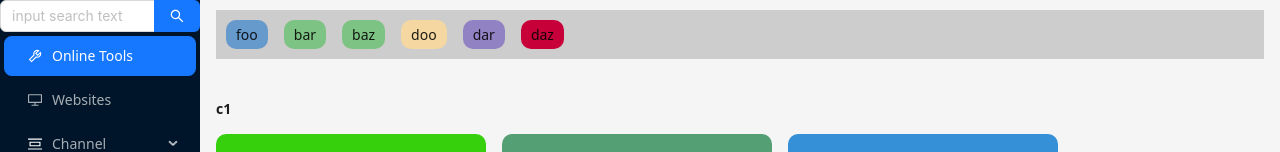
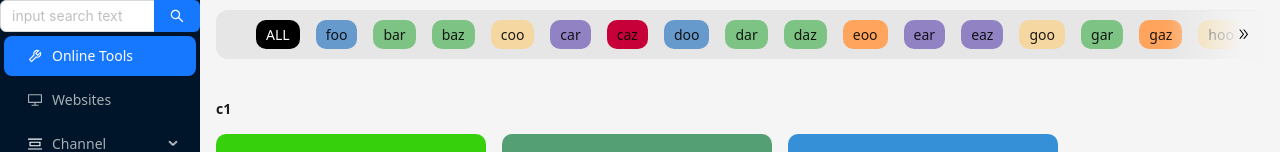
Before and after one commit to PickiUp/bookmarks, a React (Vite) app: page /onlineTools in a window 1280 px wide. Shown: the top 152 px of the page. Built offline with nearby package versions, Linux system fonts and the light colour scheme; grey boxes are pictures that could not be loaded.

Commit message:
feat: 根据tag过滤结果， 设置tag区域点击左右滚动

```diff
--- a/src/App.scss
+++ b/src/App.scss
@@ -19,6 +19,9 @@ a {
     border-radius: 10px;
     cursor: pointer;
     transition: var(--trans-normal);
+    &.noactive {
+        opacity: 0.4;
+    }
     &:hover {
         opacity: 0.7;
     }
--- a/src/components/Tag.jsx
+++ b/src/components/Tag.jsx
@@ -1,6 +1,12 @@
 import React from 'react';
 
-function Tag({ tagName }) {
+function Tag({
+    tagName,
+    setTagName,
+    setUseTag,
+    setLastClickTag,
+    lastClickTag,
+}) {
     const bgArr = [
         '#7DC383',
         '#FFA45C',
@@ -15,11 +21,28 @@ function Tag({ tagName }) {
     function randomBg() {
         return bgArr[Math.floor(Math.random() * bgArr.length)];
     }
+
+    function handleClick(e) {
+        const tagName = e.target.dataset.name;
+        setLastClickTag(tagName);
+
+        if (tagName != lastClickTag) {
+            setUseTag(true);
+            setTagName(tagName);
+            document
+                .querySelectorAll('.card-tags  .tag-item')
+                .forEach((item) => {
+                    item.classList.add('noactive');
+                });
+            e.target.classList.remove('noactive');
+        }
+    }
     return (
         <div
+            onClick={handleClick}
             className="tag-item"
             style={{ backgroundColor: randomBg() }}
-            data-test="gsgs">
+            data-name={tagName}>
             {tagName ?? 'test'}
         </div>
     );
--- a/src/data/onlineTools.js
+++ b/src/data/onlineTools.js
@@ -19,7 +19,29 @@ export const onlineTools = [
         imgAlt: 'alt text',
         link: '#',
         desc: 'lorem ipsum dolor sit amet, consectetur lorem ipsum dolor sit amet loremlorem ipsum dolor sit amet, consectetur lorem ipsum dolor sit amet loremlorem ipsum dolor sit amet, consectetur lorem ipsum dolor sit amet loremlorem ipsum dolor sit amet, consectetur lorem ipsum dolor sit amet lorem',
-        tags: ['foo', 'bar', 'baz'],
+        tags: [
+            'foo',
+            'bar',
+            'baz',
+            'coo',
+            'car',
+            'caz',
+            'doo',
+            'dar',
+            'daz',
+            'eoo',
+            'ear',
+            'eaz',
+            'goo',
+            'gar',
+            'gaz',
+            'hoo',
+            'har',
+            'haz',
+            'ioo',
+            'iar',
+            'haz',
+        ],
         categories: ['c2', 'c3'],
     },
     {
--- a/src/routers/App.jsx
+++ b/src/routers/App.jsx
@@ -199,6 +199,7 @@ const App = () => {
                 style={{
                     width: `calc(100vw - ${siderWidth}px)`,
                     marginLeft: `${siderWidth}px`,
+                    overflow: 'hidden',
                 }}>
                 <Content
                     style={{
--- a/src/routers/OnlineTools.jsx
+++ b/src/routers/OnlineTools.jsx
@@ -1,8 +1,25 @@
+import { useState, useEffect } from 'react';
+import { AiOutlineDoubleLeft } from 'react-icons/ai';
+import { AiOutlineDoubleRight } from 'react-icons/ai';
+
 import '../styles/OnlineToolCard.scss';
 import Tag from '../components/Tag';
 import { onlineTools } from '../data/onlineTools';
 import CardSection from '../components/CardSection';
+
+const TRANSLATE_AMOUNT = 200;
+
 function OnlineTools() {
+    const [useTag, setUseTag] = useState(false);
+    const [tagName, setTagName] = useState('');
+    const [lastClickTag, setLastClickTag] = useState('');
+    const [offset, setOffset] = useState(0);
+    const [isRightVisiable, setIsRightVisiable] = useState(true);
+
+    useEffect(() => {
+        getAllCategoriesObj();
+    }, [useTag]);
+
     function getAllTags() {
         return Array.from(
             new Set(onlineTools.map((item) => item.tags)?.flat()),
@@ -11,7 +28,7 @@ function OnlineTools() {
 
     function getAllCategoriesObj() {
         const obj = {};
-        for (const item of onlineTools) {
+        for (const item of useTag ? filterByTagName(tagName) : onlineTools) {
             for (const category of item.categories) {
                 if (obj[category] === undefined) {
                     obj[category] = [item];
@@ -25,15 +42,84 @@ function OnlineTools() {
     function getAllCategories() {
         return Object.keys(getAllCategoriesObj());
     }
+
+    function filterByTagName(tagName) {
+        return onlineTools.filter((item) => item.tags.includes(tagName));
+    }
+
+    function handleClick(e) {
+        setUseTag(false);
+        document.querySelectorAll('.card-tags  .tag-item').forEach((item) => {
+            item.classList.remove('noactive');
+        });
+    }
     return (
         <div className="card-area">
             <div className="card-tags">
+                {!isRightVisiable && (
+                    <div
+                        className="btn-pre"
+                        onClick={() => {
+                            setOffset(() => {
+                                if (offset - TRANSLATE_AMOUNT < 0) {
+                                    setIsRightVisiable(true);
+
+                                    return 0;
+                                }
+                                return offset - TRANSLATE_AMOUNT;
+                            });
+                        }}>
+                        <button>
+                            <AiOutlineDoubleLeft />
+                        </button>
+                    </div>
+                )}
+                <div
+                    className="tag-items"
+                    style={{ transform: `translateX(-${offset}px` }}>
+                    <div
+                        onClick={handleClick}
+                        className="tag-item"
+                        style={{
+                            backgroundColor: '#000',
+                            color: '#fff',
+                        }}
+                        data-name="ALL">
+                        ALL
+                    </div>
                     {getAllTags().map((item, i) => (
                         <Tag
+                            lastClickTag={lastClickTag}
+                            setLastClickTag={setLastClickTag}
+                            setTagName={setTagName}
+                            setUseTag={setUseTag}
                             key={i}
                             tagName={item}
                         />
                     ))}
+                </div>
+                {isRightVisiable && (
+                    <div
+                        className="btn-next"
+                        onClick={() => {
+                            setOffset(() => {
+                                const scrollEl =
+                                    document.querySelector('.tag-items');
+                                const width = scrollEl.clientWidth;
+                                const edge = scrollEl.scrollWidth;
+
+                                if (width + offset + TRANSLATE_AMOUNT >= edge) {
+                                    setIsRightVisiable(false);
+                                    return edge - width;
+                                }
+                                return offset + TRANSLATE_AMOUNT;
+                            });
+                        }}>
+                        <button>
+                            <AiOutlineDoubleRight />
+                        </button>
+                    </div>
+                )}
             </div>
             <div className="card-container">
                 {Object.keys(getAllCategoriesObj()).map((key, i) => (
--- a/src/styles/OnlineToolCard.scss
+++ b/src/styles/OnlineToolCard.scss
@@ -3,10 +3,60 @@
     padding: 10px 0;
 
     .card-tags {
-        display: flex;
-        gap: 1rem;
-        padding: 10px;
-        background-color: #cdcdcd;
+        position: relative;
+        background-color: #e6e6e6;
+        padding: 10px 40px;
+        overflow: hidden;
+        border-radius: 12px;
+
+        &::-webkit-scrollbar {
+            height: 0px;
+        }
+        .tag-items {
+            display: flex;
+            gap: 1rem;
+            transition: var(--trans-normal);
+        }
+        .btn-pre,
+        .btn-next {
+            position: absolute;
+            top: 50%;
+            display: flex;
+            justify-content: center;
+            align-items: center;
+            height: 100%;
+            width: 144px;
+            z-index: 1;
+            cursor: pointer;
+
+            button {
+                display: flex;
+                justify-content: center;
+                align-items: center;
+                border: none;
+                outline: none;
+                transition: var(--trans-normal);
+                height: 40px;
+                width: 40px;
+                border-radius: 50%;
+                background-color: transparent;
+                &:hover {
+                    background-color: #efeeee;
+                }
+            }
+        }
+        .btn-pre {
+            justify-content: start;
+            left: -10px;
+            transform: translate(10px, -50%);
+            background: linear-gradient(90deg, #f4f4f4 32%, transparent 85%);
+        }
+        .btn-next {
+            justify-content: end;
+            right: -10px;
+            transform: translate(-10px, -50%);
+            background: linear-gradient(90deg, transparent 32%, #f4f4f4 85%);
+        }
     }
     .card-container {
         display: flex;
@@ -82,7 +132,7 @@
                                 text-align: center;
                                 border-radius: 14px;
                                 transition: var(--trans-normal);
-                                transform: translate(-50%, 30px);
+                                transform: translate(-50%, 50px);
                                 &:hover {
                                     background-color: #e6e3e3;
                                 }
```
Lines whose indentation alone changed are shown as unchanged.
